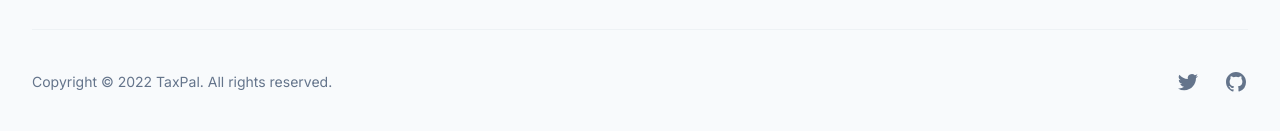
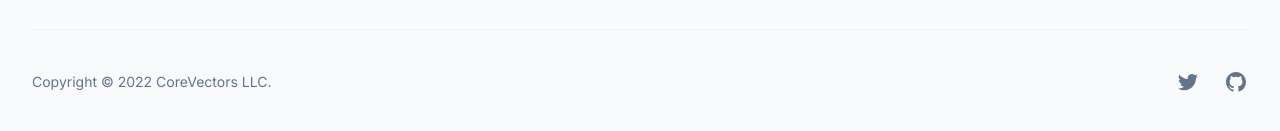
Before and after one commit to corevectors/www, a Next.js app: page / in a window 1280 px wide. Shown: the part 801-932 px from the top of the page. Built offline with nearby package versions, Linux system fonts and the light colour scheme.

Commit message:
Update copyright

```diff
--- a/src/components/Footer.jsx
+++ b/src/components/Footer.jsx
@@ -46,8 +46,7 @@ export function Footer() {
             </Link>
           </div>
           <p className="mt-6 text-sm text-slate-500 sm:mt-0">
-            Copyright &copy; {new Date().getFullYear()} TaxPal. All rights
-            reserved.
+            Copyright &copy; {new Date().getFullYear()} CoreVectors LLC.
           </p>
         </div>
       </Container>
```
